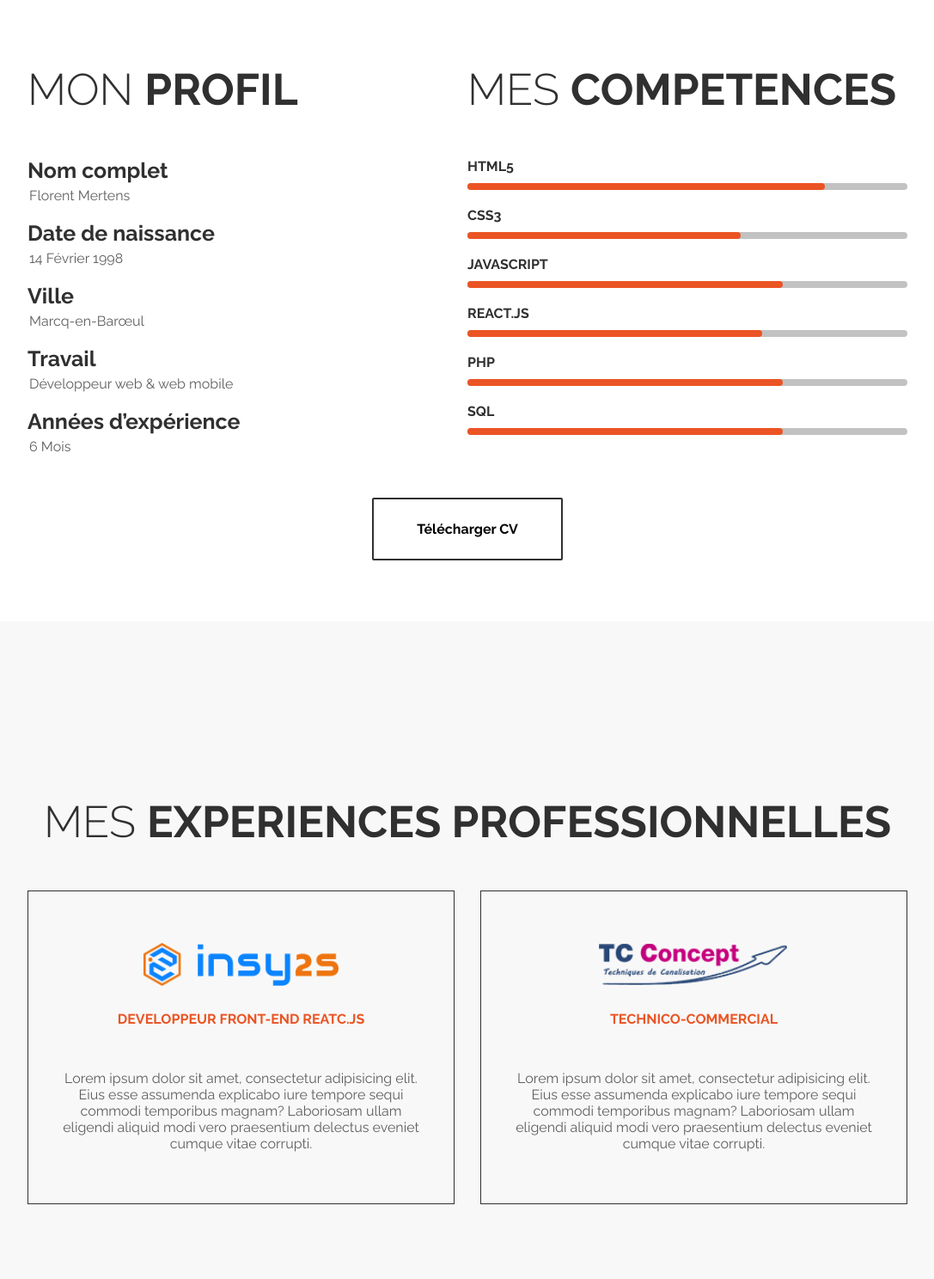
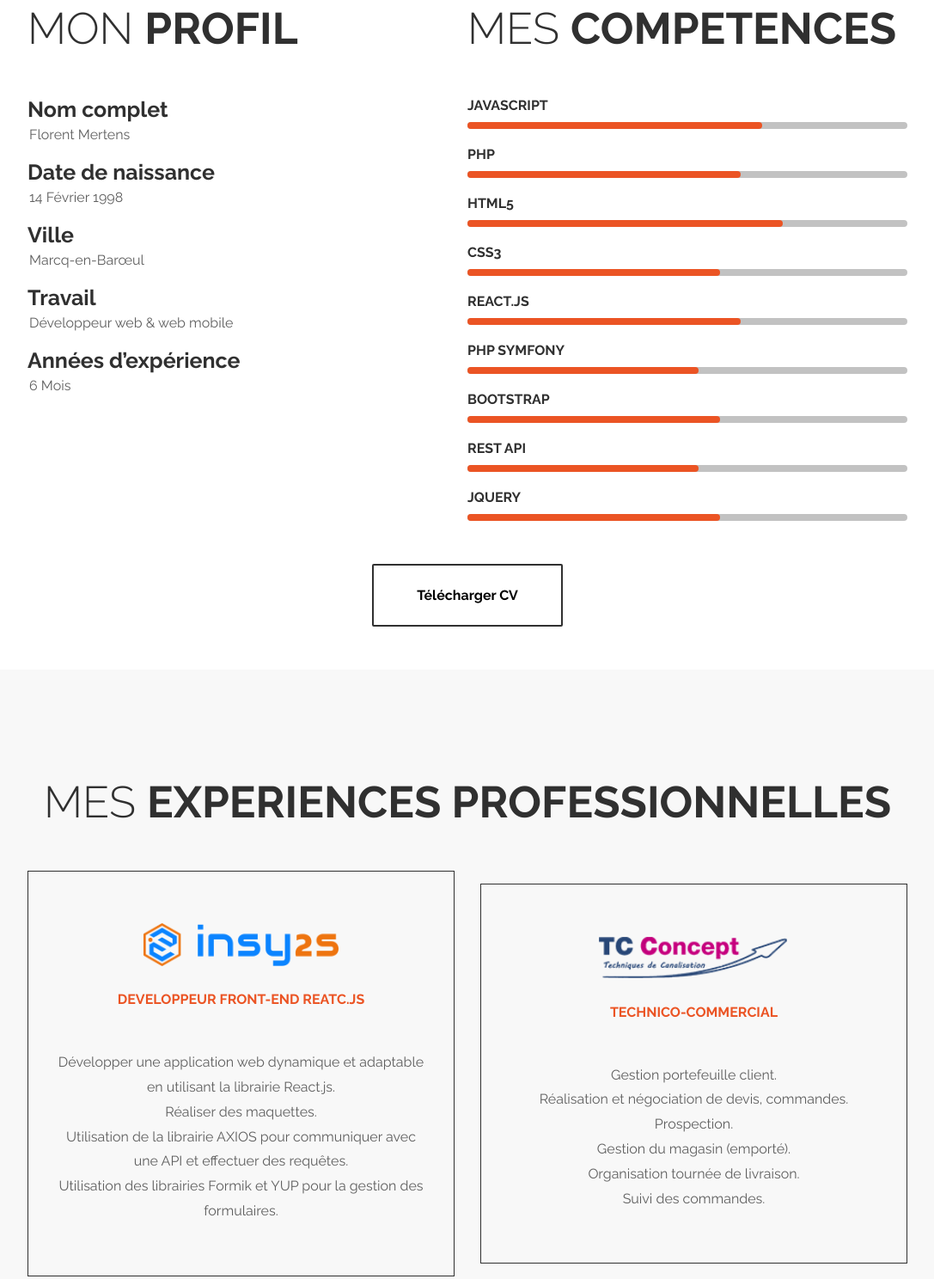
Before and after one commit to florentmertens/portfolio, a plain HTML site: page index.html in a window 1280 px wide. Shown: the part 877-2365 px from the top of the page at 86% size, without its empty margins (96-1183 px from the left). Drawn offline with Linux system fonts and the light colour scheme.

Commit message:
lorem change, skill additions, mobile adjustment

```diff
--- a/index.html
+++ b/index.html
@@ -47,9 +47,8 @@
     <div id="intro">
       <h1>FLORENT MERTENS</h1>
       <h2>DEVELOPPEUR WEB ET WEB MOBILE</h2>
-      <p>I am a professional <strong>UX Designer</strong> and <strong>Front-end Developer</strong> creating modern
-        responsive designs for <strong>Web</strong> and <strong>Mobile</strong>.
-        Let us work together. Thank you.</p>
+      <p>Bonjour, je suis <strong>développeur web et web mobile Front-end</strong> et <strong>Back-end</strong>
+        et voici mon portfolio.</p>
       <a href="#aboutMe">Let's Begin</a>
       <div id="icons">
         <a href="https://www.linkedin.com/in/florent-mertens-593619134/" target="_blank"><i
@@ -90,28 +89,40 @@
     <div id="skills">
       <h1>MES <strong>COMPETENCES</strong></h1>
       <div class="skillBar">
+        <h2>JAVASCRIPT</h2>
+        <div class="progress-line"><span class="70"></span></div>
+      </div>
+      <div class="skillBar">
+        <h2>PHP</h2>
+        <div class="progress-line"><span class="65"></span></div>
+      </div>
+      <div class="skillBar">
         <h2>HTML5</h2>
-        <div class="progress-line"><span></span></div>
+        <div class="progress-line"><span class="75"></span></div>
       </div>
       <div class="skillBar">
         <h2>CSS3</h2>
-        <div class="progress-line"><span></span></div>
-      </div>
-      <div class="skillBar">
-        <h2>JAVASCRIPT</h2>
-        <div class="progress-line"><span></span></div>
+        <div class="progress-line"><span class="60"></span></div>
       </div>
       <div class="skillBar">
         <h2>REACT.JS</h2>
-        <div class="progress-line"><span></span></div>
+        <div class="progress-line"><span class="65"></span></div>
       </div>
       <div class="skillBar">
-        <h2>PHP</h2>
-        <div class="progress-line"><span></span></div>
+        <h2>PHP SYMFONY</h2>
+        <div class="progress-line"><span class="55"></span></div>
       </div>
       <div class="skillBar">
-        <h2>SQL</h2>
-        <div class="progress-line"><span></span></div>
+        <h2>BOOTSTRAP</h2>
+        <div class="progress-line"><span class="60"></span></div>
+      </div>
+      <div class="skillBar">
+        <h2>REST API</h2>
+        <div class="progress-line"><span class="55"></span></div>
+      </div>
+      <div class="skillBar">
+        <h2>JQUERY</h2>
+        <div class="progress-line"><span class="60"></span></div>
       </div>
     </div>
     <!-- END MY SKILLS -->
@@ -132,20 +143,27 @@
           <img src="images/insy2s_logo.png" alt="">
         </a>
         <h2>DEVELOPPEUR FRONT-END REATC.JS</h2>
-        <P>Lorem ipsum dolor sit amet, consectetur adipisicing elit. Eius esse assumenda explicabo iure tempore sequi
-          commodi temporibus magnam? Laboriosam ullam eligendi aliquid modi vero praesentium delectus eveniet cumque
-          vitae
-          corrupti.</P>
+        <P>Développer une application web dynamique et adaptable en
+          utilisant la librairie React.js. <br>
+          Réaliser des maquettes. <br>
+          Utilisation de la librairie AXIOS pour communiquer avec une
+          API et effectuer des requêtes. <br>
+          Utilisation des librairies Formik et YUP pour la gestion des
+          formulaires.
+        </P>
       </div>
       <div class="work">
         <a href="http://tcconcept.fr/" target="_blank">
           <img src="images/tc_concept_logo.png" alt="" id="logoTc">
         </a>
         <h2>TECHNICO-COMMERCIAL</h2>
-        <P>Lorem ipsum dolor sit amet, consectetur adipisicing elit. Eius esse assumenda explicabo iure tempore sequi
-          commodi temporibus magnam? Laboriosam ullam eligendi aliquid modi vero praesentium delectus eveniet cumque
-          vitae
-          corrupti.</P>
+        <P>Gestion portefeuille client.<br>
+          Réalisation et négociation de devis, commandes.<br>
+          Prospection.<br>
+          Gestion du magasin (emporté).<br>
+          Organisation tournée de livraison.<br>
+          Suivi des commandes.
+        </P>
       </div>
     </div>
   </div>
@@ -165,8 +183,9 @@
       <div>
         <h3>AFPA</h3>
         <span></span>
-        <p>Lorem ipsum dolor sit amet consectetur adipisicing elit. Autem, quaerat illum vel soluta nobis itaque?
-          Fugiat eaque in, ut nobis dolorem assumenda quas quaerat molestias quo sequi aliquid. Optio, ipsa!</p>
+        <p>Le développeur web est chargé de la conception et du développement technique de nouvelles applications web ou
+          web mobiles en partenariat avec les équipes techniques. Il est un programmateur capable de s’adapter aux
+          différents langages et taches du site.</p>
       </div>
     </div>
     <div class="diplomas">
@@ -181,8 +200,9 @@
       <div>
         <h3>Lycée Gaston Berger</h3>
         <span></span>
-        <p>Lorem ipsum dolor sit amet consectetur adipisicing elit. Autem, quaerat illum vel soluta nobis itaque?
-          Fugiat eaque in, ut nobis dolorem assumenda quas quaerat molestias quo sequi aliquid. Optio, ipsa!</p>
+        <p>Forme de futurs négociateurs, vendeurs, technico-commerciaux, chargés de
+          clientèle, ils seront capables de conseiller les clients, tout en élaborant et en présentant une solution
+          technique, commerciale et financière, adaptée à chaque situation.</p>
       </div>
     </div>
     <div class="diplomas">
@@ -197,8 +217,8 @@
       <div>
         <h3>Lycée Maurice Duhamel</h3>
         <span></span>
-        <p>Lorem ipsum dolor sit amet consectetur adipisicing elit. Autem, quaerat illum vel soluta nobis itaque?
-          Fugiat eaque in, ut nobis dolorem assumenda quas quaerat molestias quo sequi aliquid. Optio, ipsa!</p>
+        <p>Forme des techniciens chargés d’installer des équipements thermiques, climatiques et sanitaires (appareil
+          sanitaire, climatisation individuelle ou collective, chaudière, pompe à chaleur..).</p>
       </div>
     </div>
   </div>
--- a/script.js
+++ b/script.js
@@ -121,12 +121,23 @@ const div = document.querySelector("#aboutMe");
 window.addEventListener("scroll", () => {
   if (window.scrollY >= div.getBoundingClientRect().y) {
     const arrayProgressLine = document.querySelectorAll(".progress-line span");
-    arrayProgressLine[0].style.animation = "progress-animation-85 5s forwards";
-    arrayProgressLine[1].style.animation = "progress-animation-65 5s forwards";
-    arrayProgressLine[2].style.animation = "progress-animation-75 5s forwards";
-    arrayProgressLine[3].style.animation = "progress-animation-70 5s forwards";
-    arrayProgressLine[4].style.animation = "progress-animation-75 5s forwards";
-    arrayProgressLine[5].style.animation = "progress-animation-75 5s forwards";
+    arrayProgressLine.forEach((line) => {
+      if (line.className == "75") {
+        line.style.animation = "progress-animation-75 5s forwards";
+      }
+      if (line.className == "70") {
+        line.style.animation = "progress-animation-70 5s forwards";
+      }
+      if (line.className == "65") {
+        line.style.animation = "progress-animation-65 5s forwards";
+      }
+      if (line.className == "60") {
+        line.style.animation = "progress-animation-60 5s forwards";
+      }
+      if (line.className == "55") {
+        line.style.animation = "progress-animation-55 5s forwards";
+      }
+    });
   }
 });
 
--- a/style.css
+++ b/style.css
@@ -30,6 +30,7 @@ body {
 .section:not(#contact) {
   min-height: 100%;
   padding-top: min(80px, 15vh);
+  padding-bottom: 50px;
 }
 
 h1,
@@ -303,15 +304,6 @@ nav ul li a.active {
   border-radius: 10px;
 }
 
-@keyframes progress-animation-85 {
-  0% {
-    width: 0%;
-  }
-  100% {
-    width: 85%;
-  }
-}
-
 @keyframes progress-animation-75 {
   0% {
     width: 0%;
@@ -336,6 +328,24 @@ nav ul li a.active {
   }
   100% {
     width: 65%;
+  }
+}
+
+@keyframes progress-animation-60 {
+  0% {
+    width: 0%;
+  }
+  100% {
+    width: 60%;
+  }
+}
+
+@keyframes progress-animation-55 {
+  0% {
+    width: 0%;
+  }
+  100% {
+    width: 55%;
   }
 }
 
@@ -413,6 +423,14 @@ nav ul li a.active {
   font-size: 1rem;
 }
 
+.work p {
+  line-height: 1.8;
+}
+
+.work hr {
+  color: #5f5f5f;
+}
+
 /* END MY PROFESSIONAL EXPERIENCES */
 
 /* MY DIPLOMAS */
@@ -431,6 +449,10 @@ nav ul li a.active {
   margin-bottom: 50px;
   display: grid;
   grid-template-columns: 30% 10% 60%;
+}
+
+.diplomas div p {
+  line-height: 2;
 }
 
 .diplomas div:nth-child(1) h3 {
@@ -603,6 +625,11 @@ footer a:hover {
     display: flex;
   }
 
+  .section:not(#contact) {
+    padding-top: 30px;
+    padding-bottom: 30px;
+  }
+
   #aboutMe {
     display: flex;
     flex-direction: column;
```
